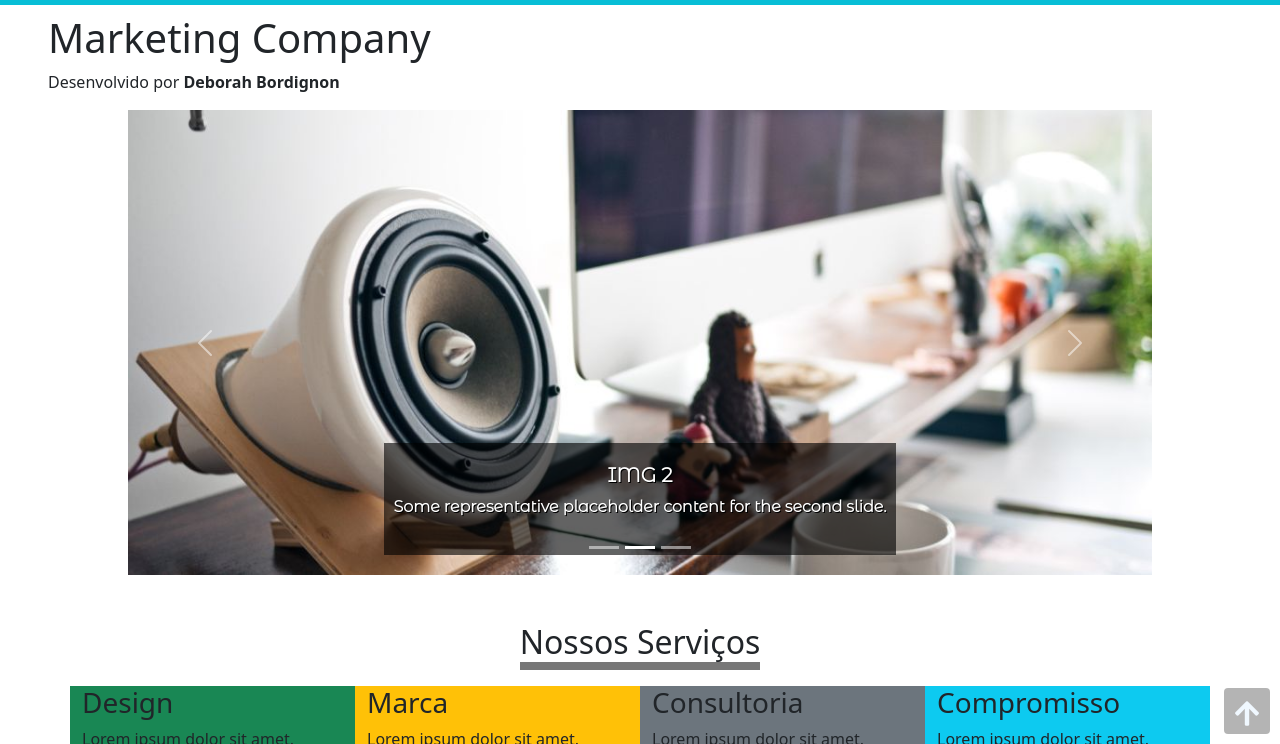
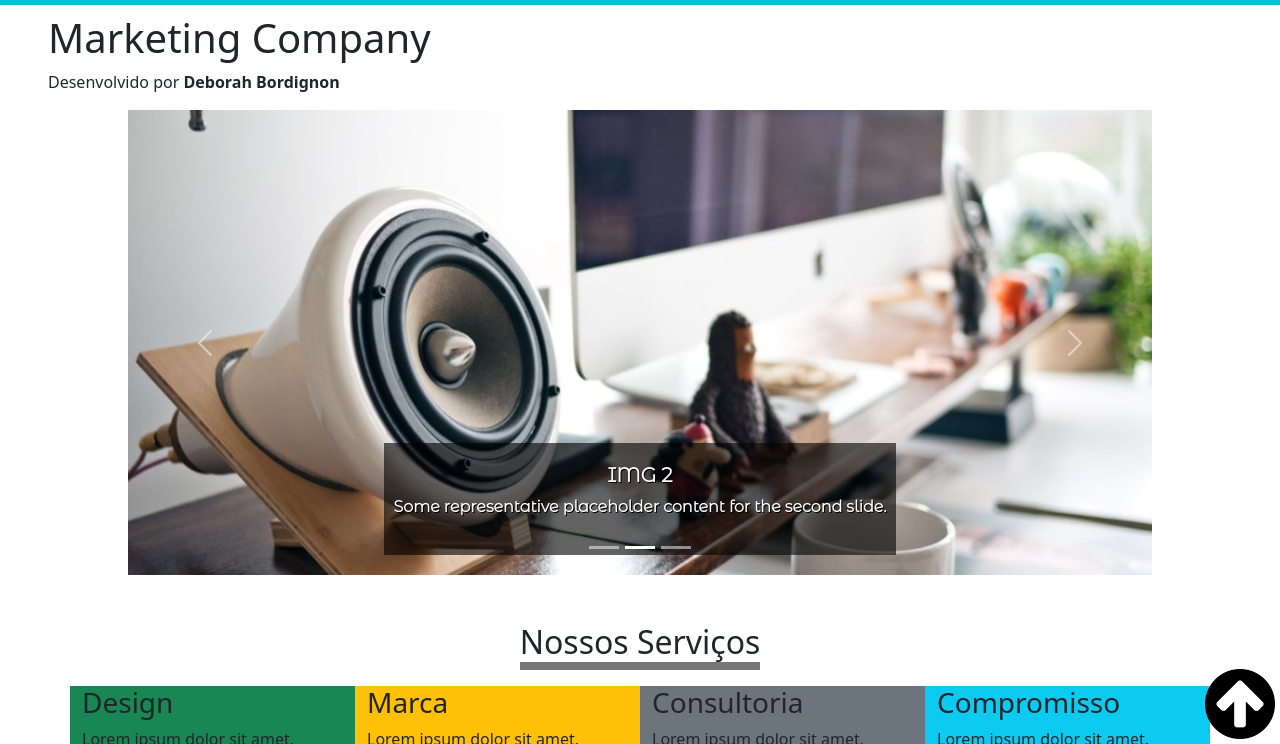
Before and after one commit to Deborah-Bordignon/pagina-unica, a plain HTML site: page index.html in a window 1280 px wide. Shown: the part 56-800 px from the top of the page. Drawn offline with nearby package versions, Linux system fonts and the light colour scheme.

Commit message:
Atualizando

```diff
--- a/css/styles.css
+++ b/css/styles.css
@@ -89,22 +89,14 @@ body{
 }
 
 /* colocando o visual da seta topo  */
-#seta-sobe{
+/* #seta-sobe{
 
     display: block;
     position: fixed;
     right: 10px;
     bottom: 10px;
-    width: 46px;
-    height: 46px;
     font-size: 28px;
-    color: aliceblue;
-    background-color: rgba(0, 0, 0, 0.295);
     font-size: 28px;
     text-align: center;
-    padding-top: 4px;
-    border-radius: 4px;
-
-
-
-}
+    padding-top: 15px;
+} */
--- a/index.html
+++ b/index.html
@@ -374,17 +374,17 @@
 
    </div>
 
-  <!-- seta topo  -->
-   <a href="#inicio" id="seta-sobe"><i class="fas fa-arrow-up"></i></a>
+  <!-- seta topo colocar com # o nome aqui e no body colocar o id pra ele subir id e o nome igual  -->
+   <!-- <a href="#inicio" id="seta-sobe"><i class="fas fa-arrow-up"></i></a> -->
 
 
 
    <!-- colocando a seta pra voltar ao topo da página  -->
-   <!-- <div style='float:right;'>
+   <div style='float:right;'>
         <a href="#" id="seta-sobe"><img src="imagens/seta.png" style="display:scroll; position:fixed; bottom:5px; right:5px; width:70px;"
           title="Seta pra cima"/>
         </a>
-   </div> -->
+   </div>
 
 
 
```
